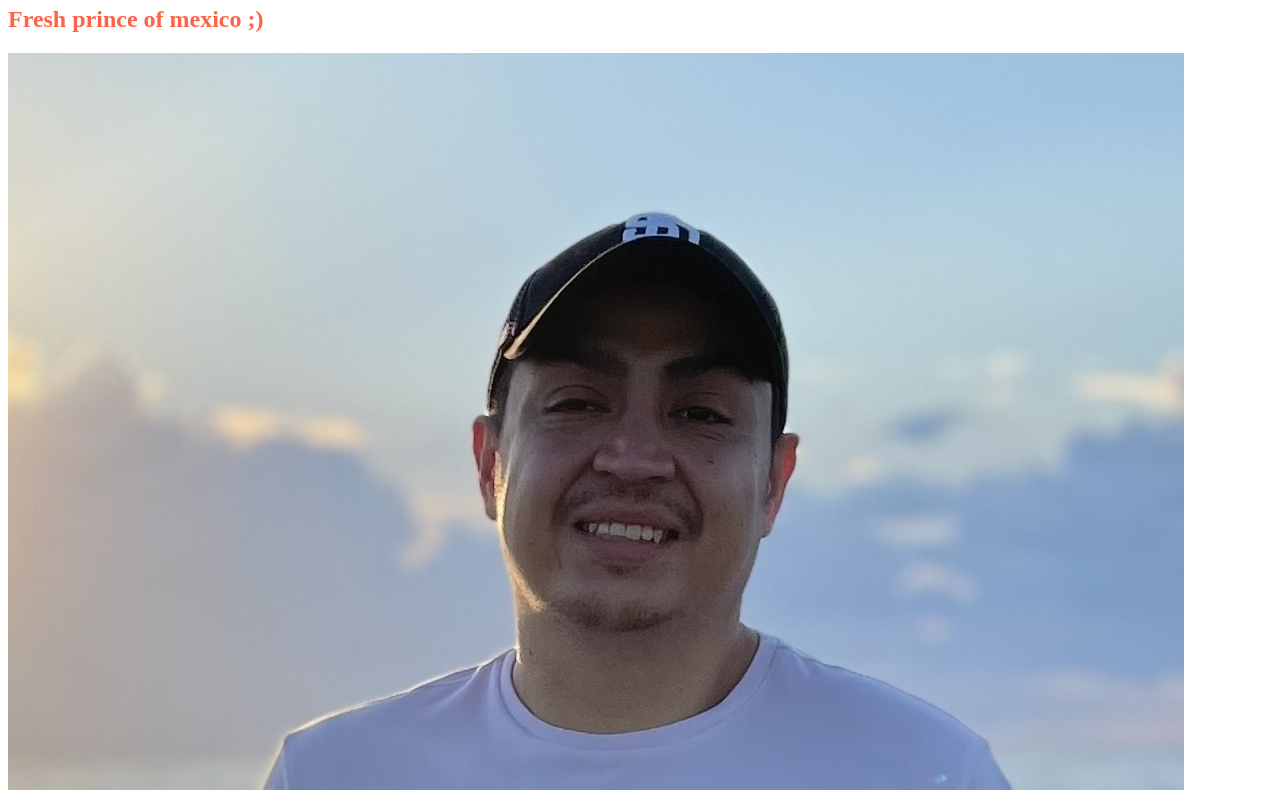
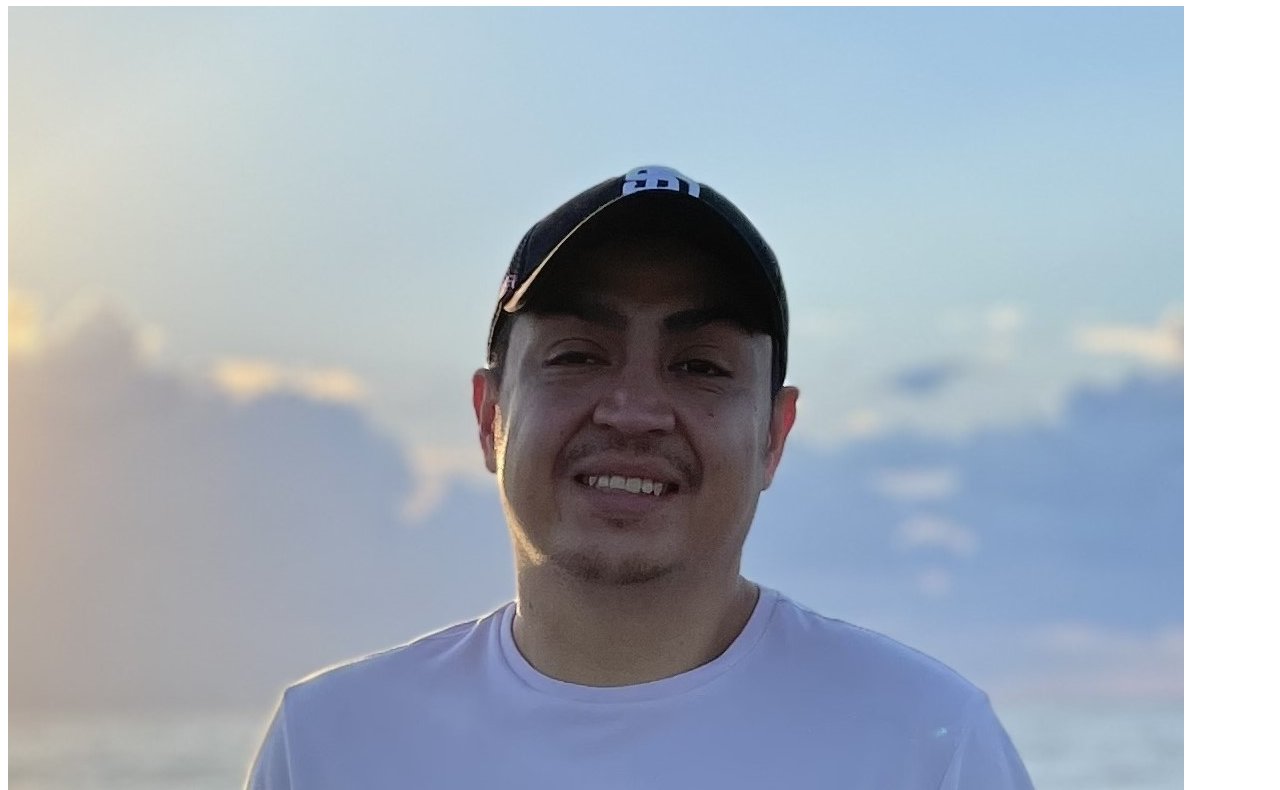
Before and after one commit to arenasluis/arenasluis.github.io, a plain HTML site: page index.html in a window 1280 px wide. Shown: the part 60-850 px from the top of the page. Drawn offline with Linux system fonts and the light colour scheme.

Commit message:
Update index.html

```diff
--- a/index.html
+++ b/index.html
@@ -1,5 +1,4 @@
 <html>
     <h1>Luis' Portfolio</h1>
-    <h2 style="color:Tomato;">Fresh prince of mexico ;)</h2>
     <img src="./luis.JPG" />
 </html>
```
